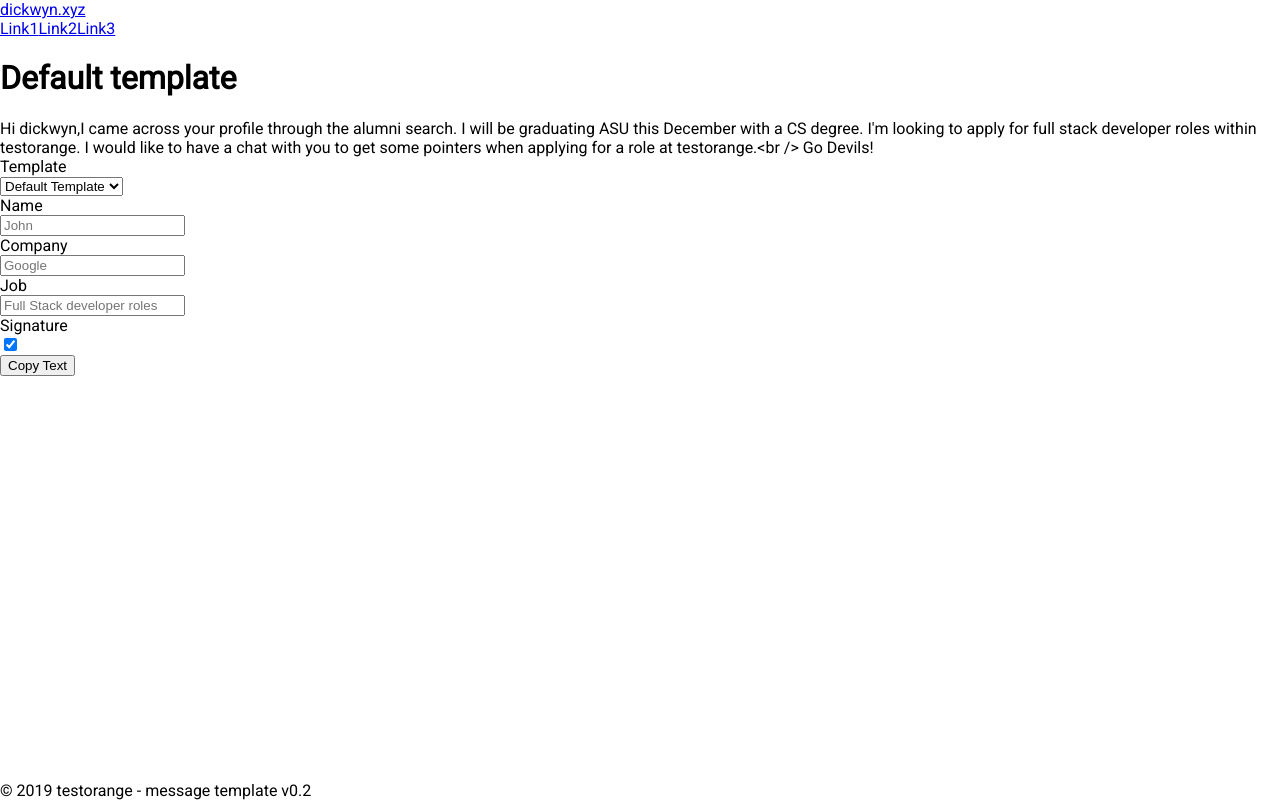
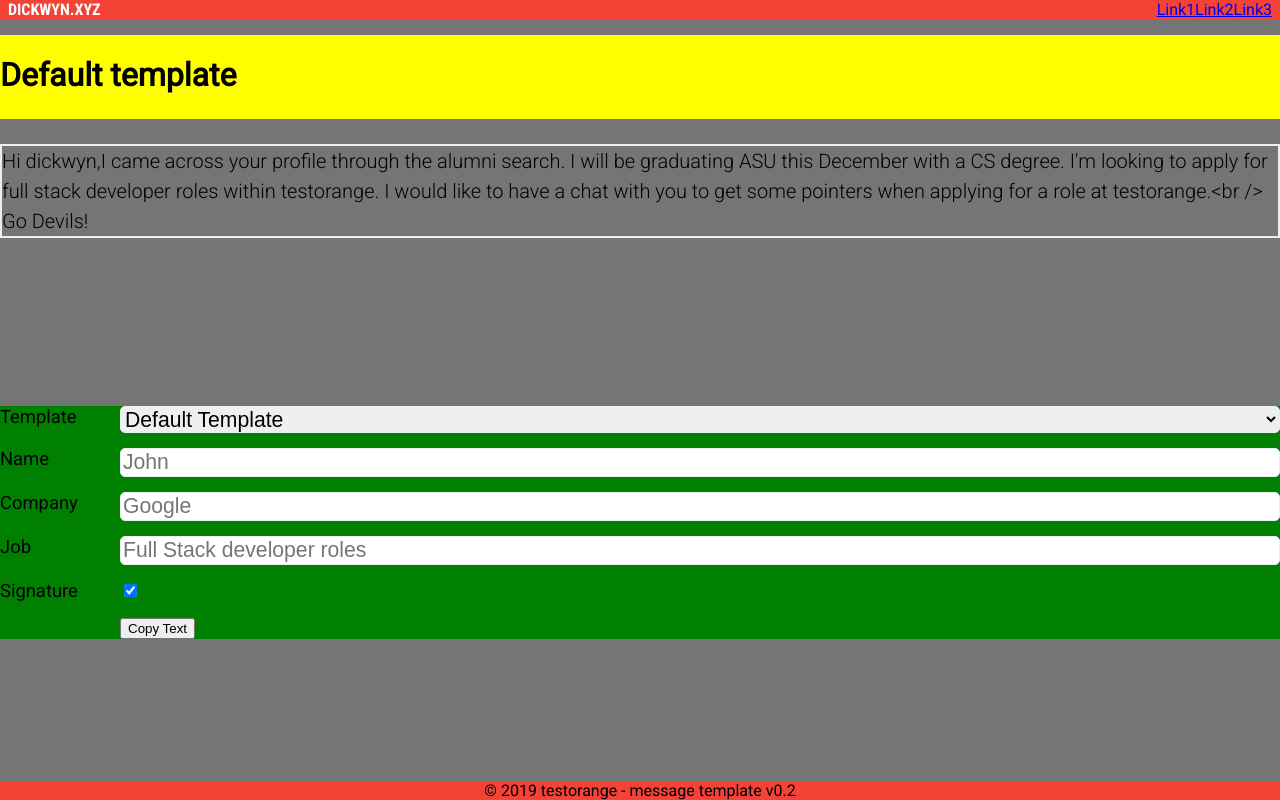
Before and after one commit to dickwyn/linkedin-message-template, a React (Create React App) app: page / in a window 1280 px wide. Built offline with nearby package versions, Linux system fonts and the light colour scheme.

Commit message:
fix issues with css grid sticky footer

```diff
--- a/src/styles/footer.scss
+++ b/src/styles/footer.scss
@@ -1,12 +1,11 @@
-// @import './variables.scss';
+@import './variables.scss';
 
-// .footer {
-//   // display: grid;
-//   grid-area: footer;
-//   background-color: $primary-color;
+.footer {
+  display: grid;
+  background-color: $primary-color;
 
-//   .text {
-//     justify-self: center;
-//     align-self: center;
-//   }
-// }
+  .text {
+    justify-self: center;
+    align-self: center;
+  }
+}
--- a/src/styles/header.scss
+++ b/src/styles/header.scss
@@ -1,27 +1,26 @@
-// @import './variables.scss';
+@import './variables.scss';
 
-// .header {
-//   // display: grid;
-//   grid-area: header;
-//   background-color: $primary-color;
-//   grid-template-areas: 'left right';
-//   padding: 0px 8px;
+.header {
+  display: grid;
+  background-color: $primary-color;
+  grid-template-areas: 'left right';
+  padding: 0px 8px;
 
-//   .left {
-//     grid-area: left;
-//     align-self: center;
-//     font-family: 'Roboto Condensed', sans-serif;
-//     text-transform: uppercase;
+  .left {
+    grid-area: left;
+    align-self: center;
+    font-family: 'Roboto Condensed', sans-serif;
+    text-transform: uppercase;
 
-//     a {
-//       color: $text-icons;
-//       text-decoration: none;
-//     }
-//   }
+    a {
+      color: $text-icons;
+      text-decoration: none;
+    }
+  }
 
-//   .right {
-//     grid-area: right;
-//     align-self: center;
-//     justify-self: end;
-//   }
-// }
+  .right {
+    grid-area: right;
+    align-self: center;
+    justify-self: end;
+  }
+}
--- a/src/styles/template.scss
+++ b/src/styles/template.scss
@@ -1,53 +1,52 @@
-// @import './variables.scss';
+@import './variables.scss';
 
-// .template {
-//   grid-area: content;
-//   // display: grid;
-//   background-color: $secondary-text;
-//   grid-template-columns: auto 650px auto;
-//   grid-template-rows: 100px auto auto;
-//   grid-template-areas:
-//     '. title .'
-//     '. message .'
-//     '. form .';
-//   grid-row-gap: 25px;
+.template {
+  display: grid;
+  background-color: $secondary-text;
+  grid-template-columns: auto auto auto;
+  grid-template-rows: 100px auto auto;
+  grid-template-areas:
+    '. title .'
+    '. message .'
+    '. form .';
+  grid-row-gap: 25px;
 
-//   .title {
-//     grid-area: title;
-//     margin: 1em 0em 0em;
-//     background-color: yellow;
-//   }
+  .title {
+    grid-area: title;
+    margin: 1em 0em 0em;
+    background-color: yellow;
+  }
 
-//   .message {
-//     grid-area: message;
-//     font-weight: 300;
-//     font-size: 1.25em;
-//     line-height: 1.5em;
-//     border: 2px solid $divider-color;
-//     background-color: transparent;
-//     align-self: start;
-//   }
+  .message {
+    grid-area: message;
+    font-weight: 300;
+    font-size: 1.25em;
+    line-height: 1.5em;
+    border: 2px solid $divider-color;
+    background-color: transparent;
+    align-self: start;
+  }
 
-//   .form {
-//     grid-area: form;
-//     display: grid;
-//     font-size: 1.15em;
-//     background-color: green;
-//     grid-template-columns: 120px auto;
-//     grid-row-gap: 15px;
-//     align-self: start;
+  .form {
+    grid-area: form;
+    display: grid;
+    font-size: 1.15em;
+    background-color: green;
+    grid-template-columns: 120px auto;
+    grid-row-gap: 15px;
+    align-self: start;
 
-//     select.form-control,
-//     .form-control {
-//       border-radius: 5px;
-//       border: 1px solid $divider-color;
-//       font-size: 1.15em;
-//       width: -webkit-fill-available;
-//       height: 25px;
-//     }
+    select.form-control,
+    .form-control {
+      border-radius: 5px;
+      border: 1px solid $divider-color;
+      font-size: 1.15em;
+      width: -webkit-fill-available;
+      height: 25px;
+    }
 
-//     select.form-control {
-//       height: inherit;
-//     }
-//   }
-// }
+    select.form-control {
+      height: inherit;
+    }
+  }
+}
```
